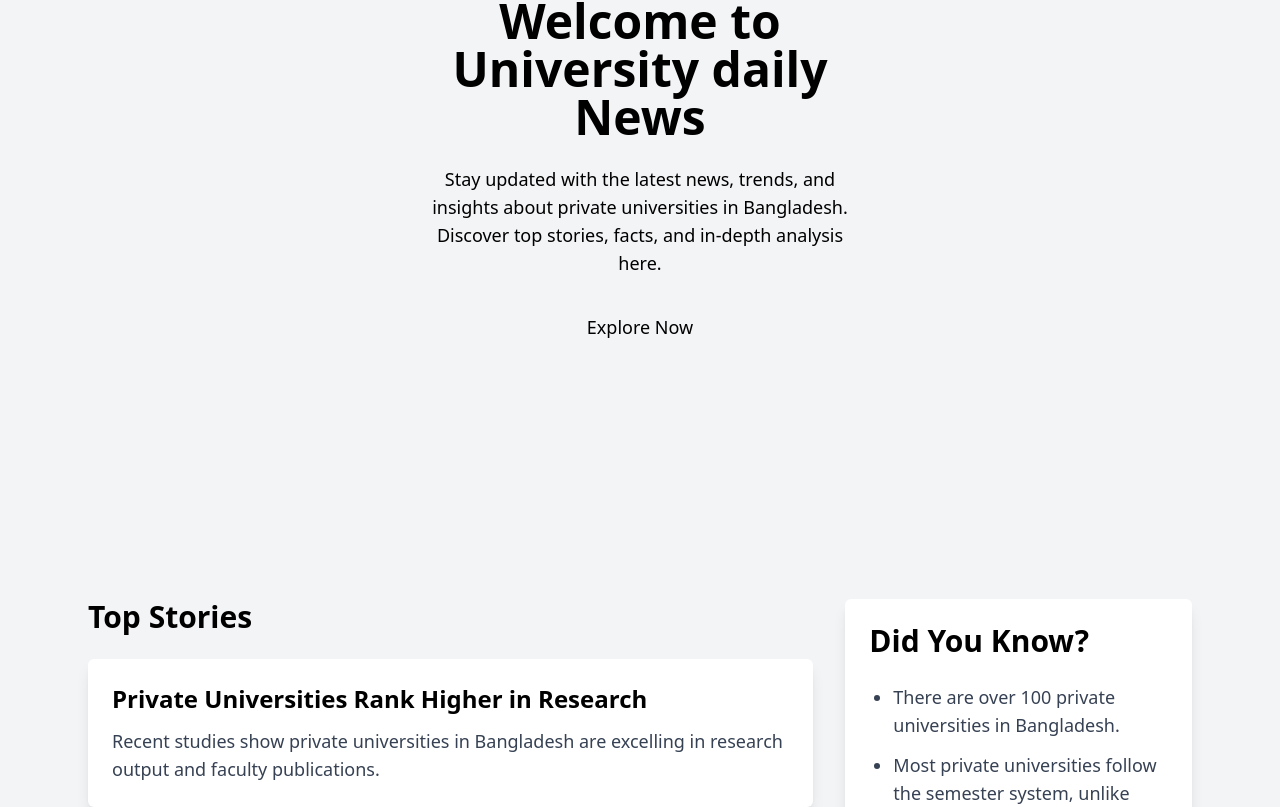
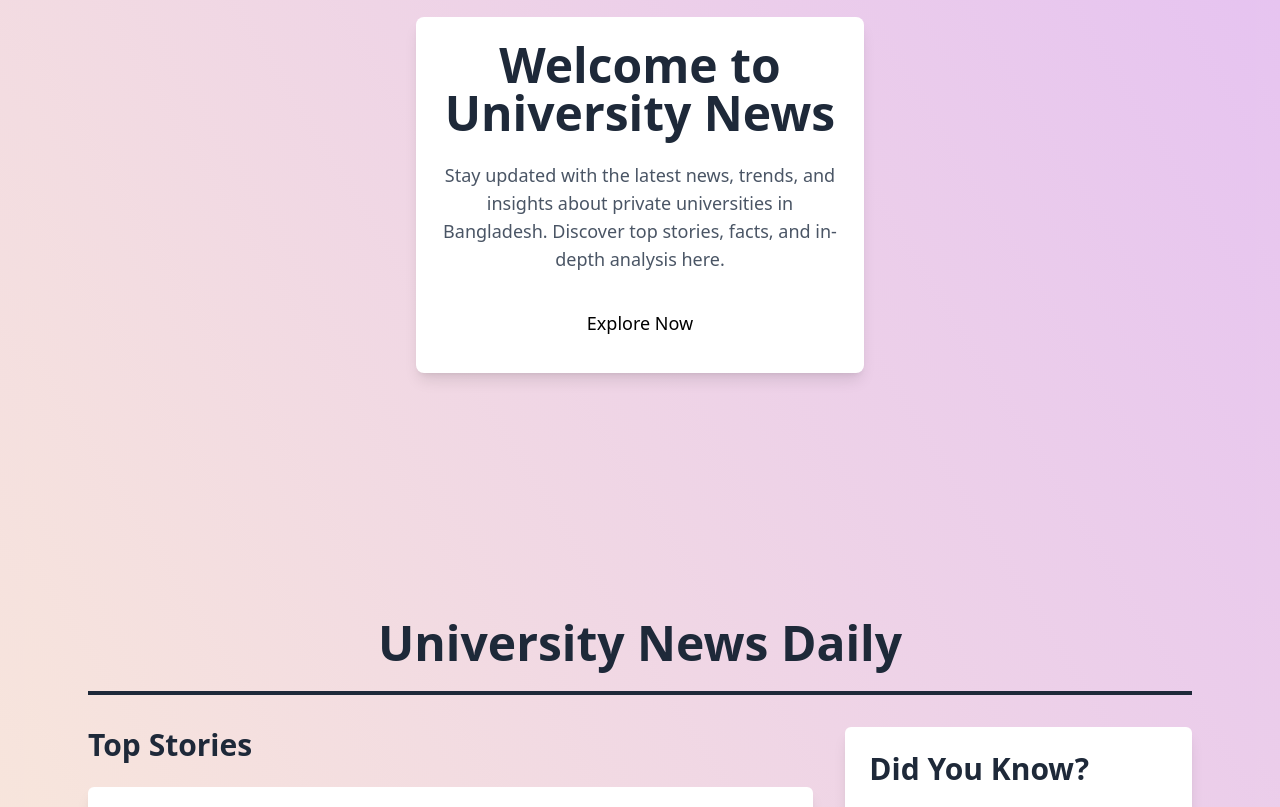
Before and after one commit to hossaintaufiq/University_Admission_Helper, a React (Vite) app in the folder Admission Helper/: page / in a window 1280 px wide. Shown: the part 313-1120 px from the top of the page. Built offline with nearby package versions, Linux system fonts and the light colour scheme.

Commit message:
background color and news page added

```diff
--- a/Admission Helper/src/App.jsx
+++ b/Admission Helper/src/App.jsx
@@ -1,39 +1,84 @@
-// import React from 'react'
+// // import React from 'react'
 
-import { BrowserRouter, Route,  Routes } from "react-router-dom"
-import Navbar from "./Components/Navbar"
-import Homepage from "./Pages/Homepage"
-import AboutUs  from "./Pages/AboutUs"
-import Contacts  from "./Pages/Contacts"
-import Details  from "./Pages/Details"
-import Footer from "./Pages/Footer"
-import SubjectComparison from "./Pages/SubjectComparison"
-import AdmissionTest from "./Pages/AdmissionTest"
+// import { BrowserRouter, Route,  Routes } from "react-router-dom"
+// import Navbar from "./Components/Navbar"
+// import Homepage from "./Pages/Homepage"
+// import AboutUs  from "./Pages/AboutUs"
+// import Contacts  from "./Pages/Contacts"
+// import Details  from "./Pages/Details"
+// import Footer from "./Pages/Footer"
+// import SubjectComparison from "./Pages/SubjectComparison"
+// import AdmissionTest from "./Pages/AdmissionTest"
+// const App = () => {
+//   return (
+
+//       <BrowserRouter>
+//       <div className="flex flex-col min-h-screen">
+//       <Navbar/>
+
+//       <main className="flex grow container mx-auto p-6  justify-center bg-gray-100">
+//       <Routes className="flex grow p-4  " >
+//           <Route path="/" element={<Homepage/>}/>
+//           <Route path="/admissionTest" element={<AdmissionTest/>} />
+//           <Route path="/about" element={<AboutUs/>} />
+//           <Route path="/contact" element={<Contacts/>} />
+//           <Route path="/details/:universityId" element={<Details/>} />\
+//           <Route path="/subjectComparison" element={<SubjectComparison/>} />
+//         </Routes>
+//       </main>
+
+//         <Footer/>
+
+//       </div>
+
+//       </BrowserRouter>
+
+//   )
+// }
+
+// export default App
+
+
+// new code
+import { BrowserRouter, Route, Routes } from "react-router-dom";
+import Navbar from "./Components/Navbar";
+import Homepage from "./Pages/Homepage";
+import AboutUs from "./Pages/AboutUs";
+import Contacts from "./Pages/Contacts";
+import Details from "./Pages/Details";
+import Footer from "./Pages/Footer";
+import SubjectComparison from "./Pages/SubjectComparison";
+import AdmissionTest from "./Pages/AdmissionTest";
+
 const App = () => {
   return (
+    <BrowserRouter>
+      <div className="flex flex-col min-h-screen">
+        <Navbar />
 
-      <BrowserRouter>
-      <div className="flex flex-col min-h-screen">
-      <Navbar/>
+        {/* Apply background color to a wrapper div */}
+        <main
+          className="flex grow container mx-auto p-6 justify-center "
+          style={{
+            background: "linear-gradient(to right top, #FDF0D5, #E5C1F2)",
+          }}
+        >
+          <div className="w-full"> {/* Ensure it covers full width */}
+            <Routes>
+              <Route path="/" element={<Homepage />} />
+              <Route path="/admissionTest" element={<AdmissionTest />} />
+              <Route path="/about" element={<AboutUs />} />
+              <Route path="/contact" element={<Contacts />} />
+              <Route path="/details/:universityId" element={<Details />} />
+              <Route path="/subjectComparison" element={<SubjectComparison />} />
+            </Routes>
+          </div>
+        </main>
 
-      <main className="flex grow container mx-auto p-6  justify-center bg-gray-100">
-      <Routes className="flex grow p-4">
-          <Route path="/" element={<Homepage/>}/>
-          <Route path="/admissionTest" element={<AdmissionTest/>} />
-          <Route path="/about" element={<AboutUs/>} />
-          <Route path="/contact" element={<Contacts/>} />
-          <Route path="/details/:universityId" element={<Details/>} />\
-          <Route path="/subjectComparison" element={<SubjectComparison/>} />
-        </Routes>
-      </main>
+        <Footer />
+      </div>
+    </BrowserRouter>
+  );
+};
 
-        <Footer/>
-
-      </div>
-
-      </BrowserRouter>
-
-  )
-}
-
-export default App
+export default App;
--- a/Admission Helper/src/Pages/Homepage.jsx
+++ b/Admission Helper/src/Pages/Homepage.jsx
@@ -22,12 +22,16 @@ const Homepage = () => {
   const [facts] = useState(factsData);
 
   return (
-    <div className="bg-gray-100 min-h-screen">
-      <div className="hero bg-base-200 min-h-screen flex items-center justify-center">
+    <div className="min-h-screen" style={{
+      background: "linear-gradient(to right top, #FDF0D5, #E5C1F2)",
+      padding: "20px"
+    }}>
+      {/* Hero Section */}
+      <div className="hero min-h-screen flex items-center justify-center">
         <div className="hero-content text-center">
-          <div className="max-w-md">
-            <h1 className="text-5xl font-bold">Welcome to University daily News</h1>
-            <p className="py-6 text-lg">
+          <div className="max-w-md bg-white p-6 rounded-lg shadow-lg">
+            <h1 className="text-5xl font-bold text-gray-800">Welcome to University News</h1>
+            <p className="py-6 text-lg text-gray-600">
               Stay updated with the latest news, trends, and insights about private universities in Bangladesh. Discover top stories, facts, and in-depth analysis here.
             </p>
             <button className="btn btn-primary text-lg px-6 py-3">Explore Now</button>
@@ -35,24 +39,24 @@ const Homepage = () => {
         </div>
       </div>
 
-      {/* news part  */}
+      {/* News Section */}
       <div className="p-6 max-w-6xl mx-auto">
-        {/* <header className="text-center text-5xl font-bold border-b-4 pb-6 mb-8">University News Daily</header> */}
+        <header className="text-center text-5xl font-bold text-gray-800 border-b-4 pb-6 mb-8">University News Daily</header>
         <main className="grid grid-cols-1 md:grid-cols-3 gap-8">
           <section className="md:col-span-2">
-            <h2 className="text-3xl font-semibold mb-6">Top Stories</h2>
+            <h2 className="text-3xl font-semibold mb-6 text-gray-800">Top Stories</h2>
             {news.map((article) => (
               <article key={article.id} className="mb-8 p-6 bg-white shadow-lg rounded-md">
-                <h3 className="text-2xl font-bold">{article.title}</h3>
+                <h3 className="text-2xl font-bold text-gray-800">{article.title}</h3>
                 <p className="text-gray-700 mt-3 text-lg">{article.content}</p>
               </article>
             ))}
           </section>
           <aside className="bg-white p-6 shadow-lg rounded-md">
-            <h2 className="text-3xl font-semibold mb-6">Did You Know?</h2>
-            <ul className="list-disc pl-6 text-lg">
+            <h2 className="text-3xl font-semibold mb-6 text-gray-800">Did You Know?</h2>
+            <ul className="list-disc pl-6 text-lg text-gray-700">
               {facts.map((fact, index) => (
-                <li key={index} className="text-gray-700 mb-3">{fact}</li>
+                <li key={index} className="mb-3">{fact}</li>
               ))}
             </ul>
           </aside>
```
